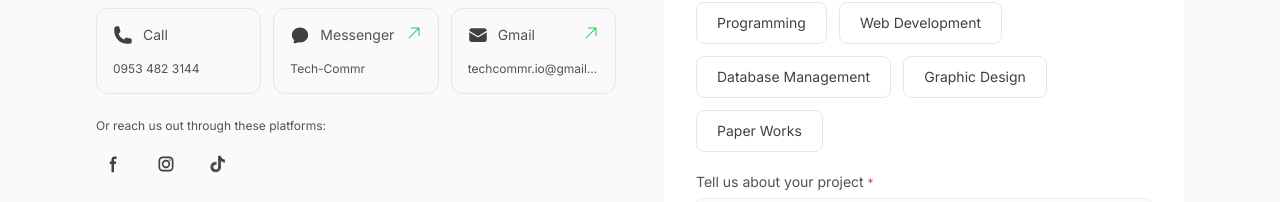
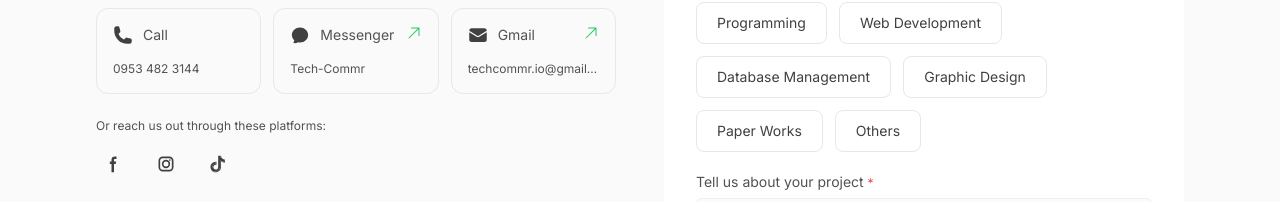
Before and after one commit to itgauy/Tech-Commr, a React (Vite) app in the folder frontend/: page /contact in a window 1280 px wide. Shown: the part 434-636 px from the top of the page. Built offline with nearby package versions, Linux system fonts and the light colour scheme.

Commit message:
Partial Refactoring of ContactForm

```diff
--- a/frontend/src/components/ContactForm.jsx
+++ b/frontend/src/components/ContactForm.jsx
@@ -1,6 +1,6 @@
-import React, { useState } from 'react';
-import { Link } from 'react-router-dom';
-import { Input, Button, Textarea, Checkbox } from '../components/ui';
+import React, { useState } from 'react'
+import { Link } from 'react-router-dom'
+import { Input, Button, Textarea, Checkbox } from '../components/ui'
 
 const ContactForm = () => {
   const [fname, setFname] = useState('')
@@ -21,6 +21,7 @@ const ContactForm = () => {
     'Database Management',
     'Graphic Design',
     'Paper Works',
+    'Others',
   ];
   const handleCategoryClick = (category) => {
     if (selectedCategories.includes(category)) {
@@ -42,11 +43,11 @@ const ContactForm = () => {
       if (selectedCategories.length === 0) setCategoriesError(true)
       if (!termsAgreed) setTermsError(true)
 
-      // Update state to re-render input fields with error prop
       setErrorFields(errorFields)
 
       return
     }
+    setErrorFields([])
     setCategoriesError(false)
     setTermsError(false)
     try {
```
